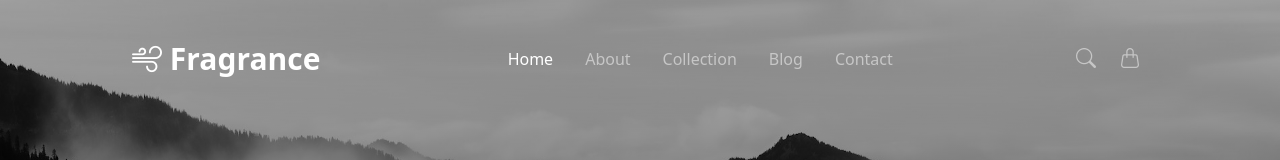
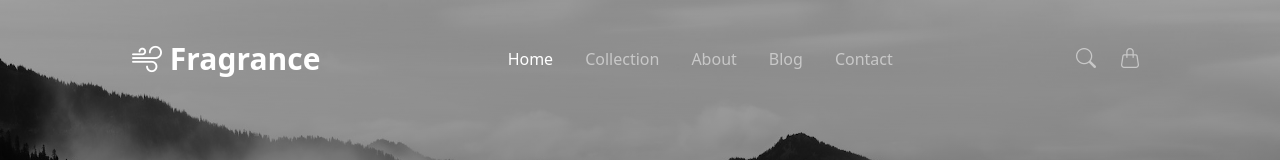
Before and after one commit to axelthereal/Fragrance-vuejs, a Vue app: page / in a window 1280 px wide. Shown: the top 160 px of the page. Built offline with nearby package versions, Linux system fonts and the light colour scheme.

Commit message:
edit color opacity of nav links

```diff
--- a/src/components/headerComponents/Navbar.vue
+++ b/src/components/headerComponents/Navbar.vue
@@ -14,7 +14,7 @@
 }
 
 .navbar .nav-item a:not(.active) {
-    color: #ffffff80;
+    color: #ffffff84;
 }
 
 .navbar .nav-item a:not(.active):hover {
@@ -39,10 +39,10 @@
                         <a class="nav-link active" aria-current="page" href="#">Home</a>
                     </li>
                     <li class="nav-item">
-                        <a class="nav-link" href="#">About</a>
+                        <a class="nav-link" href="#">Collection</a>
                     </li>
                     <li class="nav-item">
-                        <a class="nav-link" href="#">Collection</a>
+                        <a class="nav-link" href="#">About</a>
                     </li>
                     <li class="nav-item">
                         <a class="nav-link" href="#">Blog</a>
```
